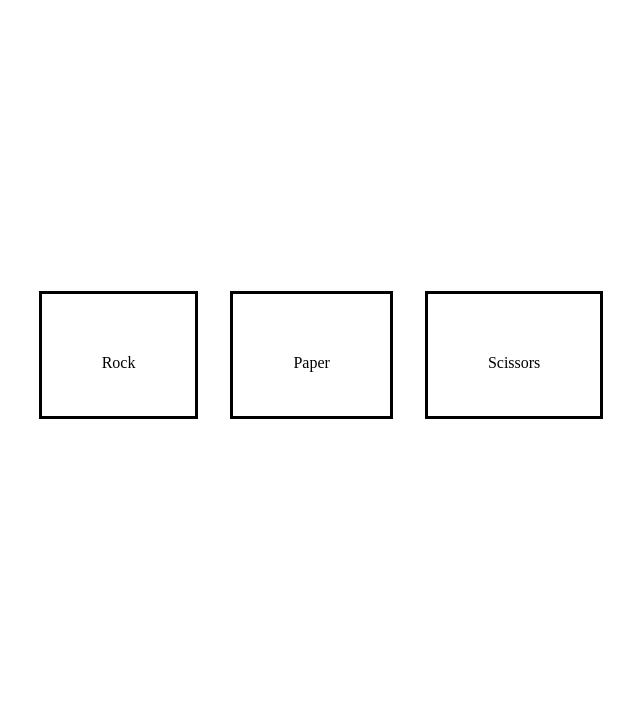
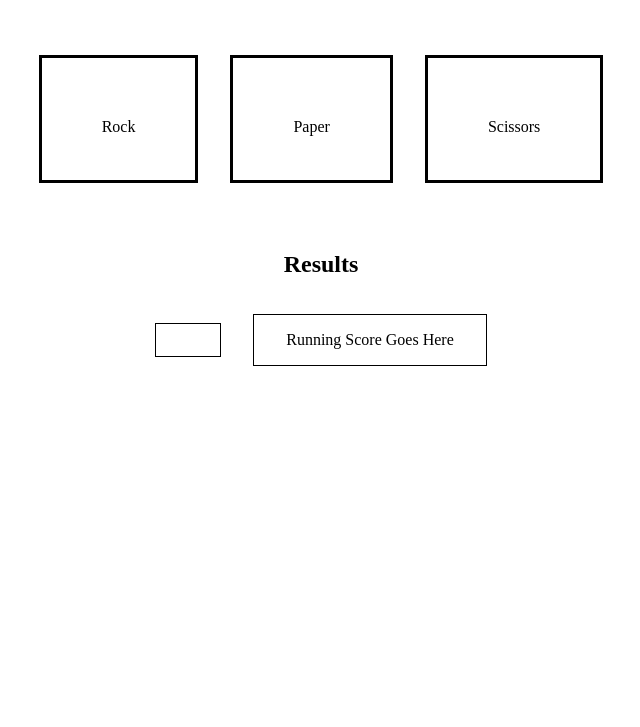
Before and after one commit to jcanzonetta/roshambo, a plain HTML site: page index.html in a window 1280 px wide. Shown: the part 73-800 px from the top of the page, without its empty margins (319-959 px from the left). Drawn offline with Linux system fonts and the light colour scheme.

Commit message:
Add page Title header and Results title

```diff
--- a/index.html
+++ b/index.html
@@ -9,14 +9,23 @@
 
 
 <body>
+    <h1 id="pageTitle">Rock Paper Scissors</h1>
     <div id="playContainer">
         <div id="rockContainer" class="gameElements">Rock</div>
         <div id="paperContainer" class="gameElements">Paper</div>
         <div id="scissorsContainer" class="gameElements">Scissors</div>
     </div>
 
-    <div id="computerReultsContainer" class="gameResults"></div>
-    <div id="resultsContainer" class="gameResults"></div>
+    <h2 id="resultsTitle">Results</h2>
+    <div id="resultsContainer">
+        <div id="resultsText" class="resultsBoxes">
+            <div id="computerReultsContainer" class="gameResultsText"></div>
+            <div id="gameResultsContainer" class="gameResultsText"></div>
+        </div>
+        <div id="resultsScore" class="resultsBoxes">
+            Running Score Goes Here
+        </div>
+    </div>
 
   <script type="text/javascript" src="main.js"></script>
 </body>
--- a/main.js
+++ b/main.js
@@ -1,4 +1,4 @@
-const results = document.querySelector('#resultsContainer');
+const results = document.querySelector('#gameResultsContainer');
 
 const rockButton = document.querySelector('#rockContainer');
 rockButton.addEventListener('click', e => {
--- a/style.css
+++ b/style.css
@@ -1,10 +1,32 @@
+#pageTitle{
+    text-align:center;
+}
+
 #playContainer{
     display:flex;
     justify-content: center;
     align-items: stretch;
     height: 10em;
     padding: 2em;
-    margin-top: 25%;
+    margin-top: 0;
+}
+
+#resultsContainer{
+    display:flex;
+    justify-content: center;
+    align-items: center;
+}
+
+#resultsText{
+    border: 1.5px solid black;
+}
+
+#resultsScore{
+    border: 1.5px solid black;
+}
+
+.gameResultsText{
+    text-align: left;
 }
 
 .gameElements{
@@ -16,3 +38,12 @@
 .gameResults{
     text-align: center;
 }
+
+.resultsBoxes{
+    padding: 1em 2em;
+    margin: 1em;
+}
+
+#resultsTitle{
+    text-align: center;
+}
```
